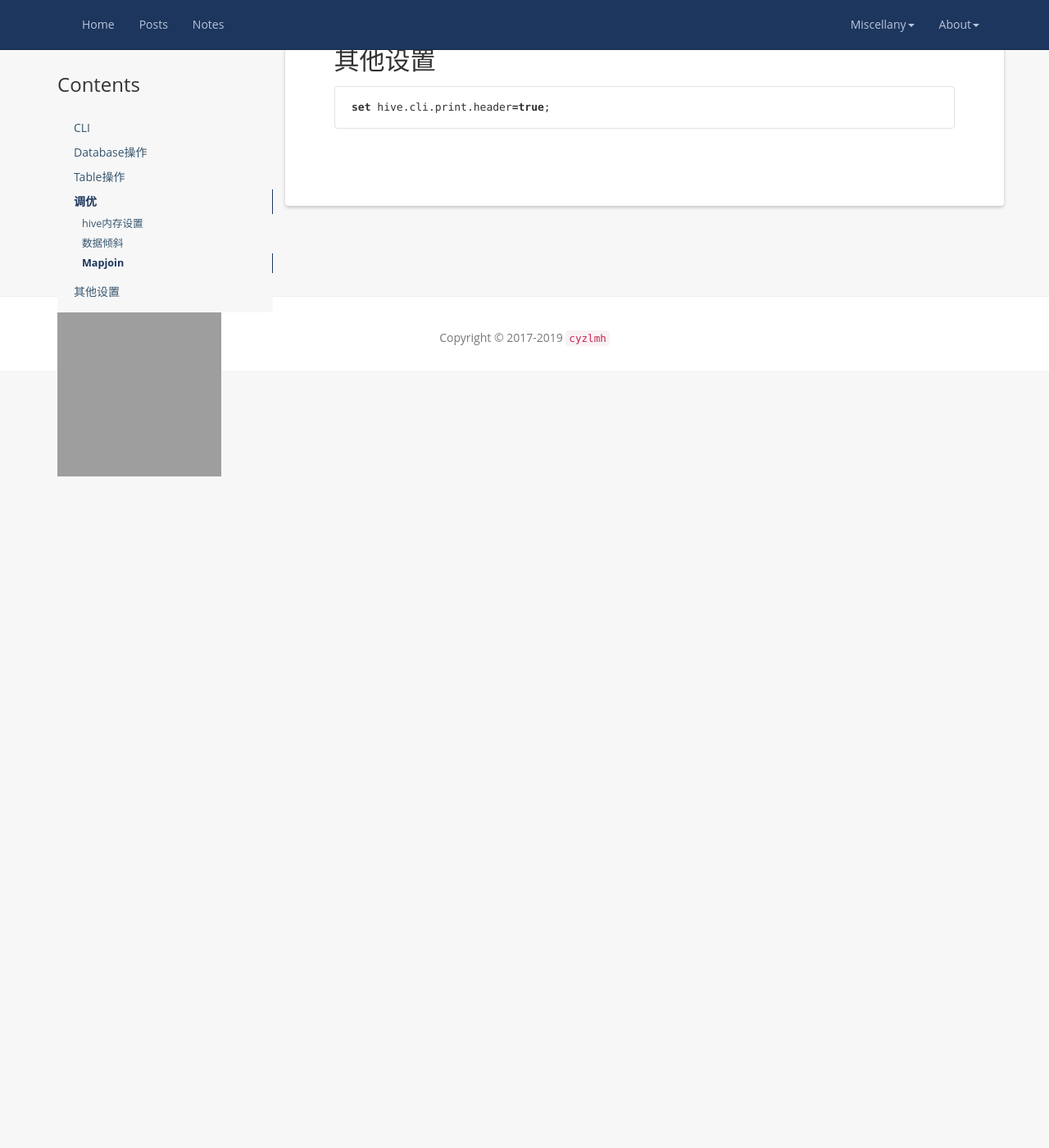
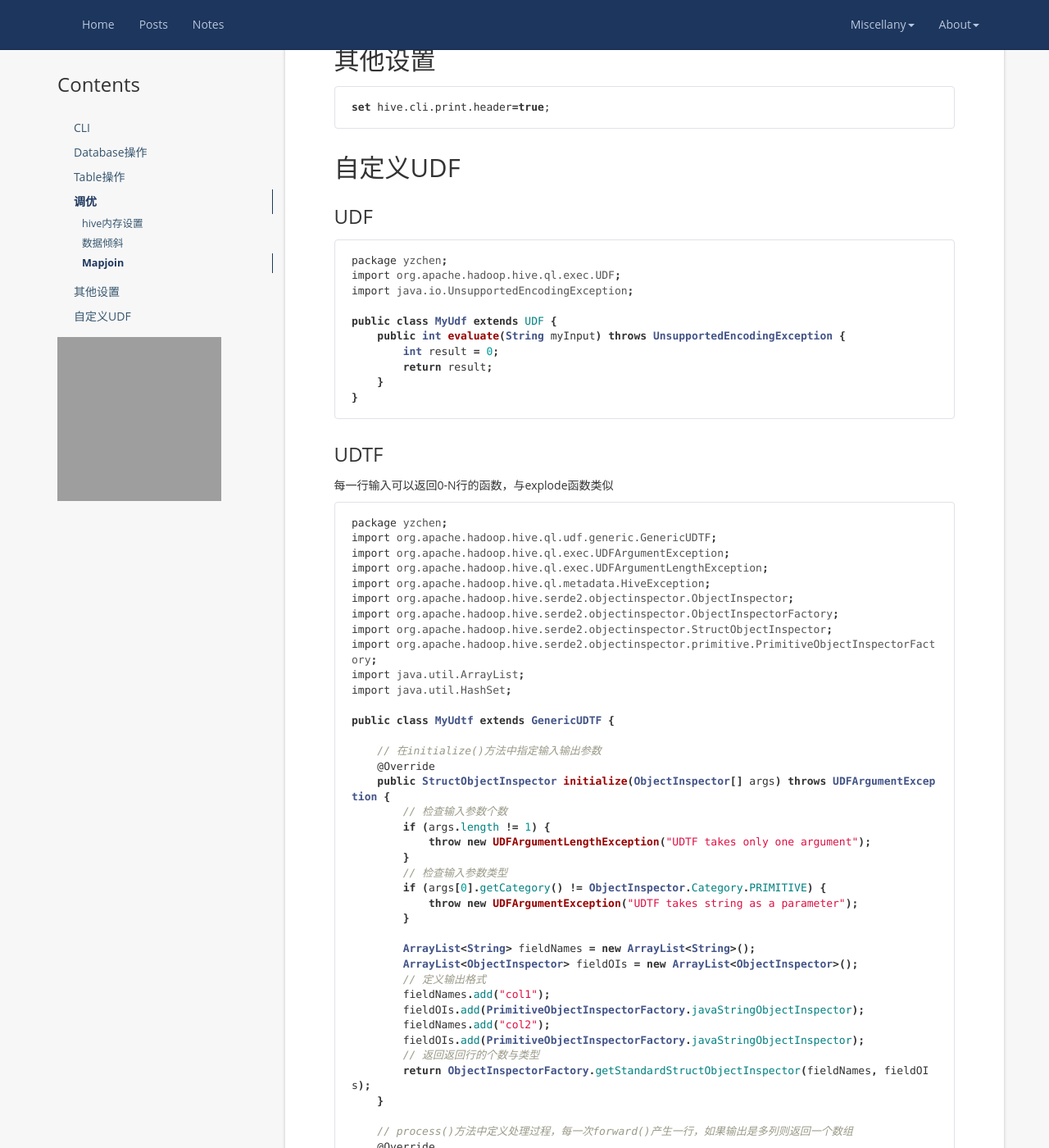
Before and after one commit to cyzlmh/cyzlmh.github.io, a Jekyll site: the page built from notes/Note-Hive.md, in a window 1280 px wide and 1400 px high, scrolled down 6157 px. Shown: the whole window at 82% size. Built offline with Jekyll 4.4.1, drawn with Linux system fonts in a browser that asks for light colours; nearby versions of some CDN libraries; some of the changed text lies outside the part shown; grey boxes are pictures that could not be loaded.

Commit message:
update blog

````diff
--- a/notes/Note-Hive.md
+++ b/notes/Note-Hive.md
@@ -333,3 +333,92 @@ on t1.k = t2.k
 ```sql
 set hive.cli.print.header=true;
 ```
+
+## 自定义UDF
+
+### UDF
+
+``` java
+package yzchen;
+import org.apache.hadoop.hive.ql.exec.UDF;
+import java.io.UnsupportedEncodingException;
+
+public class MyUdf extends UDF {
+    public int evaluate(String myInput) throws UnsupportedEncodingException {
+        int result = 0;
+        return result;
+    }
+}
+```
+
+### UDTF
+
+每一行输入可以返回0-N行的函数，与explode函数类似
+
+``` java
+package yzchen;
+import org.apache.hadoop.hive.ql.udf.generic.GenericUDTF;
+import org.apache.hadoop.hive.ql.exec.UDFArgumentException;
+import org.apache.hadoop.hive.ql.exec.UDFArgumentLengthException;
+import org.apache.hadoop.hive.ql.metadata.HiveException;
+import org.apache.hadoop.hive.serde2.objectinspector.ObjectInspector;
+import org.apache.hadoop.hive.serde2.objectinspector.ObjectInspectorFactory;
+import org.apache.hadoop.hive.serde2.objectinspector.StructObjectInspector;
+import org.apache.hadoop.hive.serde2.objectinspector.primitive.PrimitiveObjectInspectorFactory;
+import java.util.ArrayList;
+import java.util.HashSet;
+
+public class MyUdtf extends GenericUDTF {
+
+    // 在initialize()方法中指定输入输出参数
+    @Override
+    public StructObjectInspector initialize(ObjectInspector[] args) throws UDFArgumentException {
+        // 检查输入参数个数
+        if (args.length != 1) {
+            throw new UDFArgumentLengthException("UDTF takes only one argument");
+        }
+        // 检查输入参数类型
+        if (args[0].getCategory() != ObjectInspector.Category.PRIMITIVE) {
+            throw new UDFArgumentException("UDTF takes string as a parameter");
+        }
+
+        ArrayList<String> fieldNames = new ArrayList<String>();
+        ArrayList<ObjectInspector> fieldOIs = new ArrayList<ObjectInspector>();
+        // 定义输出格式
+        fieldNames.add("col1");
+        fieldOIs.add(PrimitiveObjectInspectorFactory.javaStringObjectInspector);
+        fieldNames.add("col2");
+        fieldOIs.add(PrimitiveObjectInspectorFactory.javaStringObjectInspector);
+        // 返回返回行的个数与类型
+        return ObjectInspectorFactory.getStandardStructObjectInspector(fieldNames, fieldOIs);
+    }
+
+    // process()方法中定义处理过程，每一次forward()产生一行，如果输出是多列则返回一个数组
+    @Override
+    public void process(Object[] args) throws HiveException {
+        String input = args[0].toString();
+        String[] arr = input.split("\t");
+        for (String s: arr) {
+            String[] result = {"hello,", s};
+            forward(result);
+        }
+    }
+
+    // close()方法对需要清理的函数进行清理
+    @Override
+    public void close() throws HiveException {
+        // do nothing
+    }
+}
+```
+
+使用方法
+
+``` sql
+-- 直接使用
+select MyUdtf(name) as (col1, col2) from src_table;
+
+-- 结合lateral view
+select src_table.num, tmp_table.col1, tmp_table.col2
+from src_table lateral view MyUdtf(name) tmp_table as col1, col2;
+```
````
